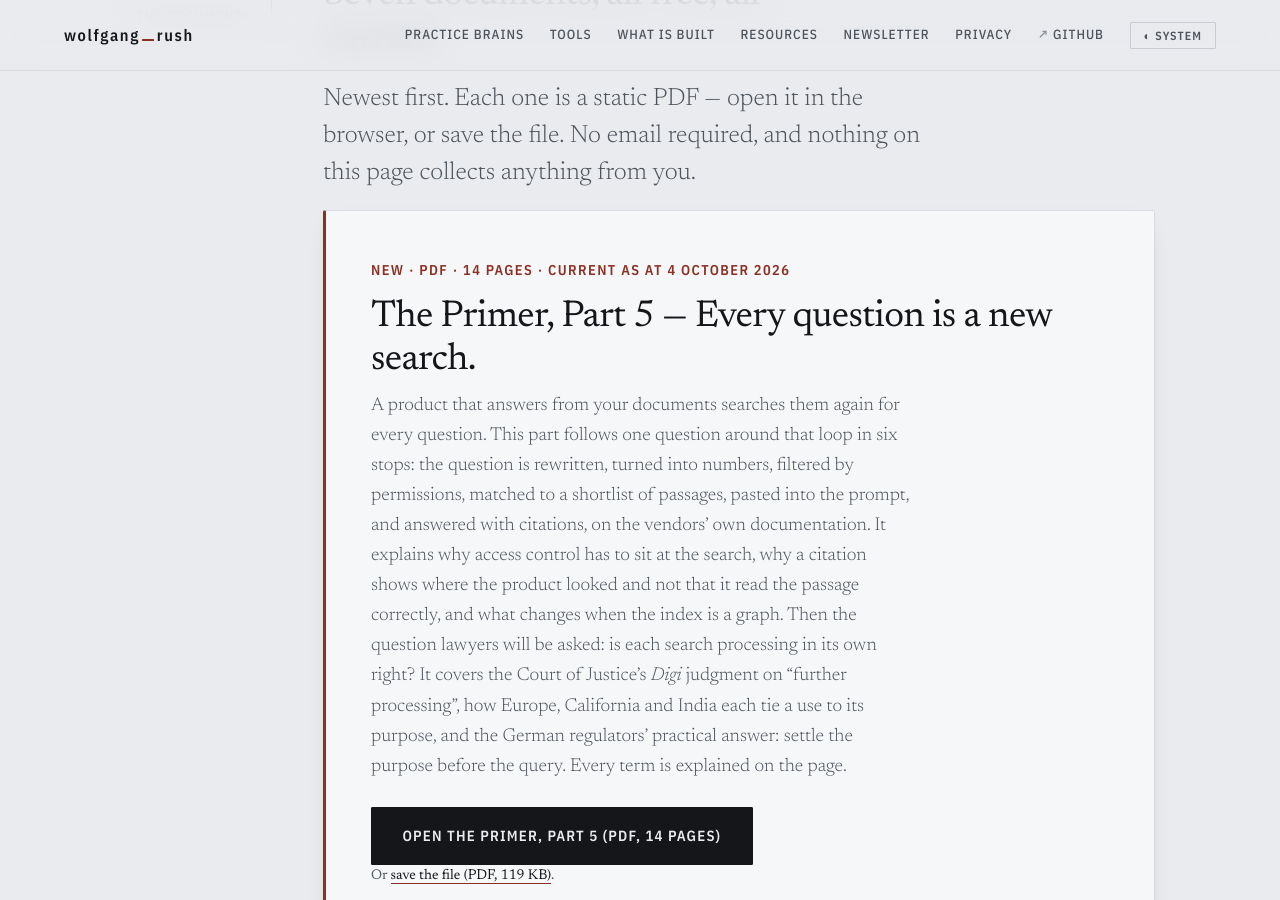
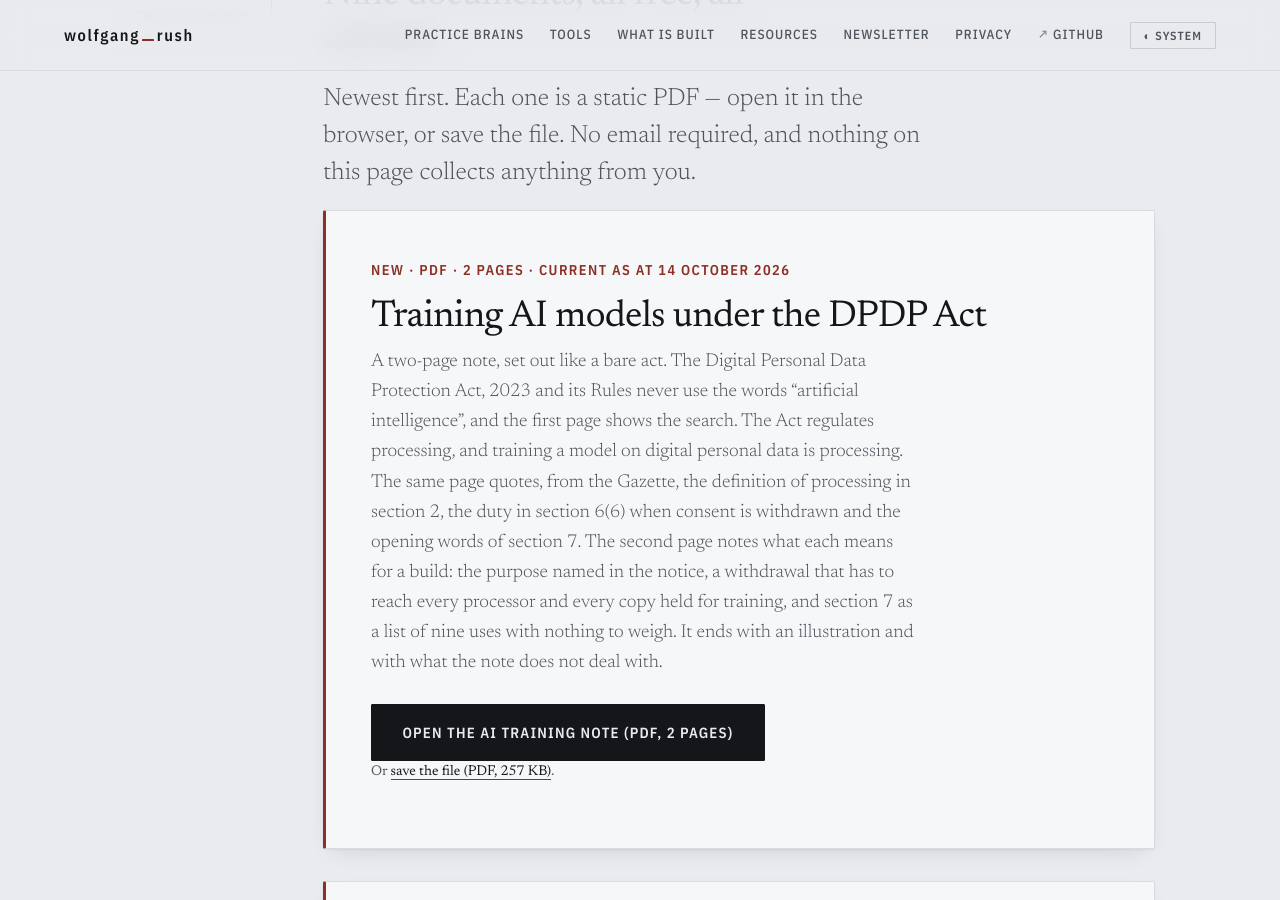
Before and after one commit to Wolfgangrush/Wolfgangrush.github.io, a Jekyll site: the page built from resources/index.md, in a window 1280 px wide and 900 px high, scrolled down 1095 px. Built offline with Jekyll 4.4.1, drawn with Linux system fonts in a browser that asks for light colours; some of the changed text lies outside the part shown.

Commit message:
Resources: add the section 44A note and the AI training note (2pp each)

```diff
--- a/resources/index.md
+++ b/resources/index.md
@@ -36,12 +36,59 @@
 <div class="mg">
   <p class="note"><span class="n">03</span>The documents</p>
   <div>
-    <h2>Seven documents, all free, all current</h2>
+    <h2>Nine documents, all free, all current</h2>
     <p class="lede">Newest first. Each one is a static PDF — open it in the browser, or save the file.
     No email required, and nothing on this page collects anything from you.</p>
 
     <div class="latest-box">
-      <span class="tag">New · PDF · 14 pages · current as at 4 October 2026</span>
+      <span class="tag">New · PDF · 2 pages · current as at 14 October 2026</span>
+      <h3 class="latest-title">Training AI models under the DPDP Act</h3>
+      <p class="latest-summary">A two-page note, set out like a bare act. The Digital Personal Data
+      Protection Act, 2023 and its Rules never use the words &ldquo;artificial intelligence&rdquo;, and
+      the first page shows the search. The Act regulates processing, and training a model on digital
+      personal data is processing. The same page quotes, from the Gazette, the definition of processing
+      in section 2, the duty in section 6(6) when consent is withdrawn and the opening words of
+      section 7. The second page notes what each means for a build: the purpose named in the notice, a
+      withdrawal that has to reach every processor and every copy held for training, and section 7 as a
+      list of nine uses with nothing to weigh. It ends with an illustration and with what the note does
+      not deal with.</p>
+      <p class="latest-cta">
+        <a class="btn btn-primary btn-lg"
+           href="{{ '/assets/Training-AI-Models-under-the-DPDP-Act-2026-10-15.pdf' | relative_url }}"
+           target="_blank" rel="noopener">Open the AI training note (PDF, 2 pages)</a>
+      </p>
+      <p class="muted small">
+        Or <a class="link"
+           href="{{ '/assets/Training-AI-Models-under-the-DPDP-Act-2026-10-15.pdf' | relative_url }}"
+           download="Training-AI-Models-under-the-DPDP-Act-2026-10-15.pdf">save the file (PDF, 257&nbsp;KB)</a>.
+      </p>
+    </div>
+
+    <div class="latest-box" style="margin-top:2rem">
+      <span class="tag">PDF · 2 pages · current as at 11 October 2026</span>
+      <h3 class="latest-title">Section 44A and the United Arab Emirates</h3>
+      <p class="latest-summary">A two-page note, set out like a bare act, on the courts of the United
+      Arab Emirates that India has notified for section 44A of the Code of Civil Procedure, 1908. Where
+      the section applies, a certified copy of a money decree of a notified court, filed in a District
+      Court in India, may be executed as if that District Court had passed it. The first page sets out
+      the section in full and the notification of 17 January 2020, G.S.R. 38(E), with the courts as the
+      Gazette prints them, the Courts of Dubai International Financial Center among them. The second
+      page has short notes with an illustration, and section 13, to which sub-section (3) refers.
+      Indian law only: nothing on the page states the law of the UAE or of the DIFC.</p>
+      <p class="latest-cta">
+        <a class="btn btn-primary btn-lg"
+           href="{{ '/assets/Section-44A-and-the-UAE-2026-10-13.pdf' | relative_url }}"
+           target="_blank" rel="noopener">Open the section 44A note (PDF, 2 pages)</a>
+      </p>
+      <p class="muted small">
+        Or <a class="link"
+           href="{{ '/assets/Section-44A-and-the-UAE-2026-10-13.pdf' | relative_url }}"
+           download="Section-44A-and-the-UAE-2026-10-13.pdf">save the file (PDF, 262&nbsp;KB)</a>.
+      </p>
+    </div>
+
+    <div class="latest-box" style="margin-top:2rem">
+      <span class="tag">PDF · 14 pages · current as at 4 October 2026</span>
       <h3 class="latest-title">The Primer, Part 5 — Every question is a new search.</h3>
       <p class="latest-summary">A product that answers from your documents searches them again for
       every question. This part follows one question around that loop in six stops: the question is
```
